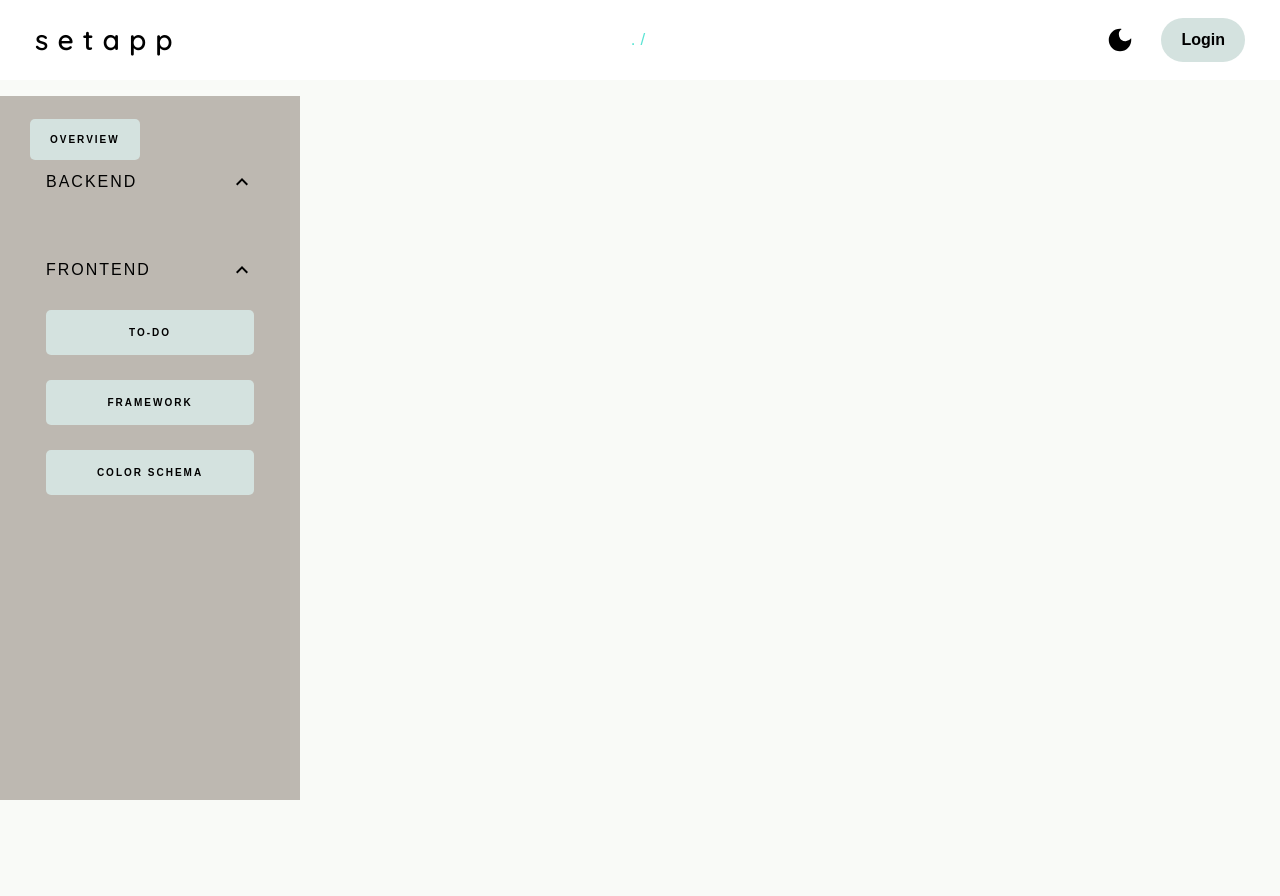
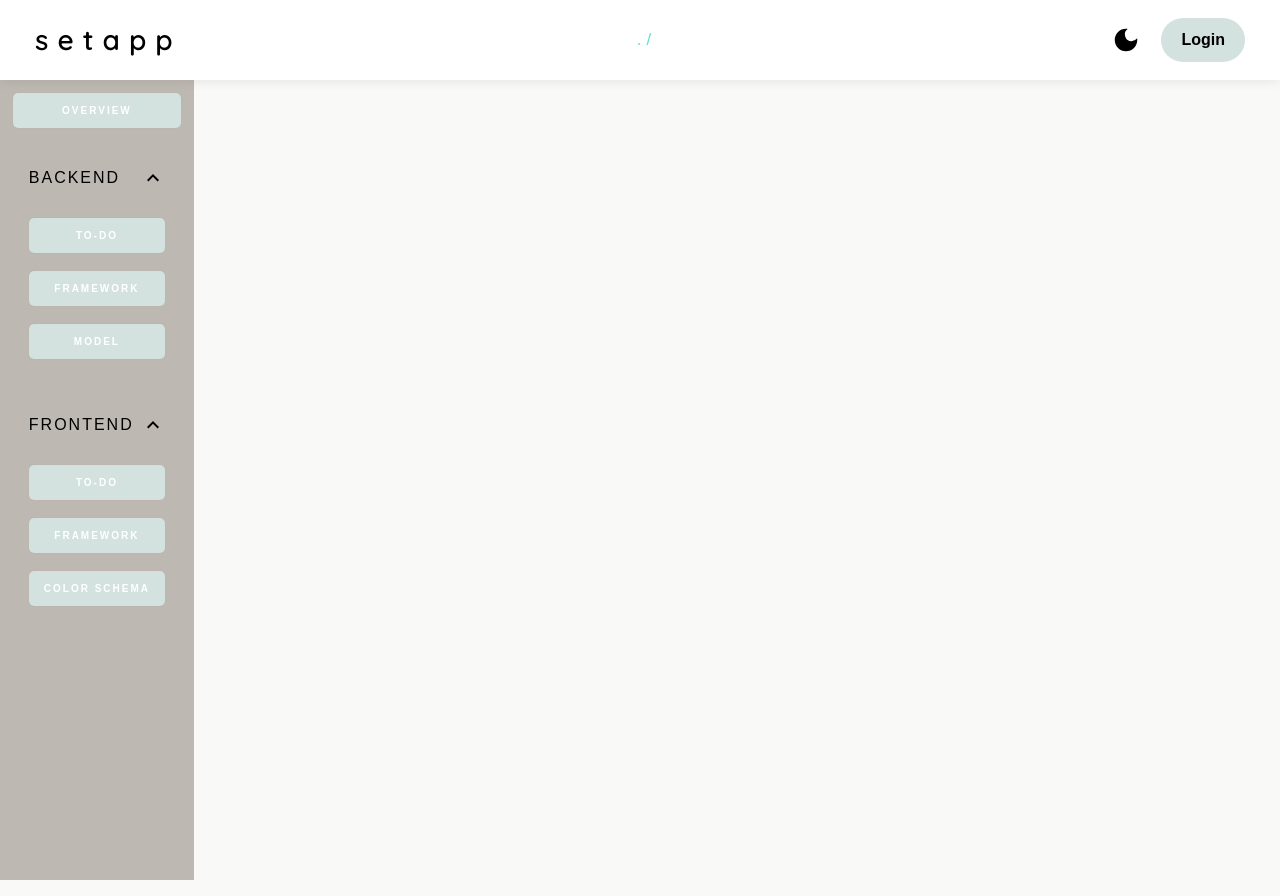
Before and after one commit to blauprint/setapp, a Next.js app: page /1/projects/1 in a window 1280 px wide. After the commit the page ends 800 px from the top, so only its background shows below. Built offline with nearby package versions, Linux system fonts and the light colour scheme; no server answers.

Commit message:
feat(output page css): fix navigation bars, positioning

```diff
--- a/src/components/HomeNavigationBar.tsx
+++ b/src/components/HomeNavigationBar.tsx
@@ -1,5 +1,4 @@
 'use client';
-import { store } from '@/redux/store';
 import styles from '@/styles/HomeNavigationBar.module.css';
 
 import {
@@ -22,15 +21,13 @@ import { useRouter } from 'next/router';
 import ThemeSwitch from './ThemeSwitch';
 import { useEffect, useState } from 'react';
 import { useAppSelector } from '@/redux/hooks';
-import { selectSingleProject } from '@/redux/projectsSlice';
 
 export default function HomeNavigationBar() {
   const router = useRouter();
   const [navbarTitle, setNavbarTitle] = useState<string>('');
-  let currentProjectTitle = useAppSelector(selectSingleProject)?.title;
-  // const currentProjectTitle = useAppSelector(
-  //   (state) => state.currentProject.title,
-  // );
+  const currentProjectTitle = useAppSelector(
+    (state) => state.currentProject.title,
+  );
   function getNavbarTitle(): string {
     switch (router.asPath) {
       case '/projects':
@@ -80,7 +77,7 @@ export default function HomeNavigationBar() {
         <div className={styles.navOptions}>
           <SignedIn>
             <div>
-              <Link className={styles.projectlink} href={'/projects'}>
+              <Link className={styles.projectsLink} href={'/projects'}>
                 Projects
               </Link>
             </div>
--- a/src/components/NestedLayout.tsx
+++ b/src/components/NestedLayout.tsx
@@ -11,7 +11,8 @@ export default function NestedLayout({ children }: { children: ReactElement }) {
         userName={router.query.userName!}
         projectId={router.query.projectId!}
       />
-      {children}
+
+      <main className={styles.outputContent}>{children}</main>
     </div>
   );
 }
--- a/src/components/ProjectMenu.tsx
+++ b/src/components/ProjectMenu.tsx
@@ -20,10 +20,11 @@ export default function ProjectMenu({
 
   return (
     <>
-      <div className={styles.menu}>
-        <Link
+      <div className={styles.menuContainer}>
+        {/* <Link
           className={styles.menuButton}
           onClick={() => dispatch(addSelected('overview'))}
+          // shallow={true}
           href={{
             pathname: `/${userName}/${projectId}/`,
             query: {
@@ -32,7 +33,14 @@ export default function ProjectMenu({
           }}
         >
           Overview
-        </Link>
+        </Link> */}
+        <a
+          className={styles.menuButton}
+          onClick={() => dispatch(addSelected('overview'))}
+          href='#overview'
+        >
+          Overview
+        </a>
         <div>
           <Accordion className={styles.accordion} defaultExpanded={true}>
             <AccordionSummary
@@ -43,23 +51,35 @@ export default function ProjectMenu({
               <div className={styles.accordionTitle}>Backend</div>
             </AccordionSummary>
             <AccordionDetails>
-              {/* <Link
+              <ul>
+                <li className={styles.listItem}>
+                  <a
                     className={styles.menuButton}
-                onClick={() => dispatch(addSelected('todosBE'))} href={''}              >
+                    onClick={() => dispatch(addSelected('todosBE'))}
+                    href='#todosBE'
+                  >
                     To-do
-              </Link>
-              <Link
+                  </a>
+                </li>
+                <li className={styles.listItem}>
+                  <a
                     className={styles.menuButton}
                     onClick={() => dispatch(addSelected('frameworkBE'))}
+                    href='#frameworkBE'
                   >
                     Framework
-              </Link>
-              <Link
+                  </a>
+                </li>
+                <li className={styles.listItem}>
+                  <a
                     className={styles.menuButton}
                     onClick={() => dispatch(addSelected('model'))}
+                    href='#model'
                   >
                     Model
-              </Link> */}
+                  </a>
+                </li>
+              </ul>
             </AccordionDetails>
           </Accordion>
         </div>
@@ -74,24 +94,35 @@ export default function ProjectMenu({
               <div className={styles.accordionTitle}>Frontend</div>
             </AccordionSummary>
             <AccordionDetails>
-              <button
+              <ul>
+                <li className={styles.listItem}>
+                  <a
+                    href='#todosFE'
                     className={styles.menuButton}
                     onClick={() => dispatch(addSelected('todosFE'))}
                   >
                     To-do
-              </button>
-              <button
+                  </a>
+                </li>
+                <li className={styles.listItem}>
+                  <a
+                    href='#frameworkFE'
                     className={styles.menuButton}
                     onClick={() => dispatch(addSelected('frameworkFE'))}
                   >
                     Framework
-              </button>
-              <button
+                  </a>
+                </li>
+                <li className={styles.listItem}>
+                  <a
+                    href='#colors'
                     className={styles.menuButton}
                     onClick={() => dispatch(addSelected('colors'))}
                   >
                     Color Schema
-              </button>
+                  </a>
+                </li>
+              </ul>
             </AccordionDetails>
           </Accordion>
         </div>
--- a/src/styles/HomeNavigationBar.module.css
+++ b/src/styles/HomeNavigationBar.module.css
@@ -1,6 +1,8 @@
 .container {
+  z-index: 1;
   position: fixed;
   top: 0;
+  left: 0;
   width: 100%;
   background-color: var(--surface-color);
   display: flex;
@@ -8,6 +10,8 @@
   align-items: center;
   padding: 25px 35px;
   height: 10vh;
+  box-shadow: 0px 0.2px 12px var(--shadow-color);
+  /* box-shadow: 0px 1px 15px rgba(0, 0, 0, 1.1); */
 }
 
 .navOptions {
@@ -31,7 +35,7 @@
   background-color: var(--accent-color);
 }
 
-.projectlink {
+.projectsLink {
   font-family: 'Montserrat', sans-serif;
   font-weight: 600;
   text-transform: uppercase;
@@ -44,7 +48,7 @@
   transition: all 0.2s;
 }
 
-.projectlink:hover {
+.projectsLink:hover {
   background-color: var(--accent-color);
   /* box-shadow: #5be4d486 1px 1px 10px; */
 }
--- a/src/styles/Output.module.css
+++ b/src/styles/Output.module.css
@@ -3,10 +3,12 @@
   height: 88vh;
   width: 100%;
   display: flex;
-  flex-direction: row;
+  flex-direction: column;
   position: relative;
 }
 
 .outputContent {
-  width: 100%;
+  margin-left: 15vw;
+  position: relative;
+  margin-left: 200px;
 }
--- a/src/styles/ProjectMenu.module.css
+++ b/src/styles/ProjectMenu.module.css
@@ -1,12 +1,15 @@
-.menu {
-  width: 300px;
+.menuContainer {
+  display: flex;
+  padding-top: 1%;
+  padding-inline: 1%;
+  min-width: 12vw;
+  height: fit-content;
+  background-color: var(--block-color);
+  flex-direction: column;
+  position: fixed;
   height: 100%;
-  min-height: 88vh;
-  background-color: var(--block-color);
-  padding: 30px;
-  flex-direction: column;
-  position: relative;
   left: 0;
+  top: 10vh;
 }
 
 .accordion {
@@ -27,9 +30,11 @@
 }
 
 .menuButton {
+  text-align: center;
+  color: white;
   width: 100%;
-  padding: 15px 20px;
-  margin-bottom: 25px;
+  padding: 10px 15px;
+  margin-bottom: 18px;
   transition: transform 0.2s;
   background-color: var(--secondary-color);
   font-size: 10px;
@@ -37,7 +42,7 @@
   text-transform: uppercase;
   font-weight: 600;
   border-radius: 5px;
-
+  box-shadow: 0px 0px 1px var(--shadow-color);
   border: none;
   outline: none;
 }
@@ -50,3 +55,9 @@
   background-color: var(--accent-color);
   transform: translateY(-3px);
 }
+
+.listItem {
+  display: flex;
+  align-items: center;
+  justify-content: space-between;
+}
--- a/src/styles/globals.css
+++ b/src/styles/globals.css
@@ -8,6 +8,8 @@
   --text-color: black;
   /* accents for hover on buttons, badges, and notifications */
   --accent-color: #5be4d4c3;
+  /* shadows */
+  --shadow-color: rgba(0, 0, 0, 0.1);
 
   /* dividors borders background elements */
   --neutral-color: #4f4f4f;
@@ -71,6 +73,7 @@ font-family: 'Zen Dots', cursive;
 
 * {
   margin: 0;
+  padding: 0;
 }
 
 html {
@@ -80,7 +83,6 @@ html {
 body {
   line-height: 1.5;
   -webkit-font-smoothing: antialiased;
-  height: 100%;
   color: var(--text-color);
 }
 
@@ -131,3 +133,8 @@ a:hover,
 button:hover {
   cursor: pointer;
 }
+
+ul {
+  padding: 0;
+  list-style: none;
+}
```
Lines whose indentation alone changed are shown as unchanged.
